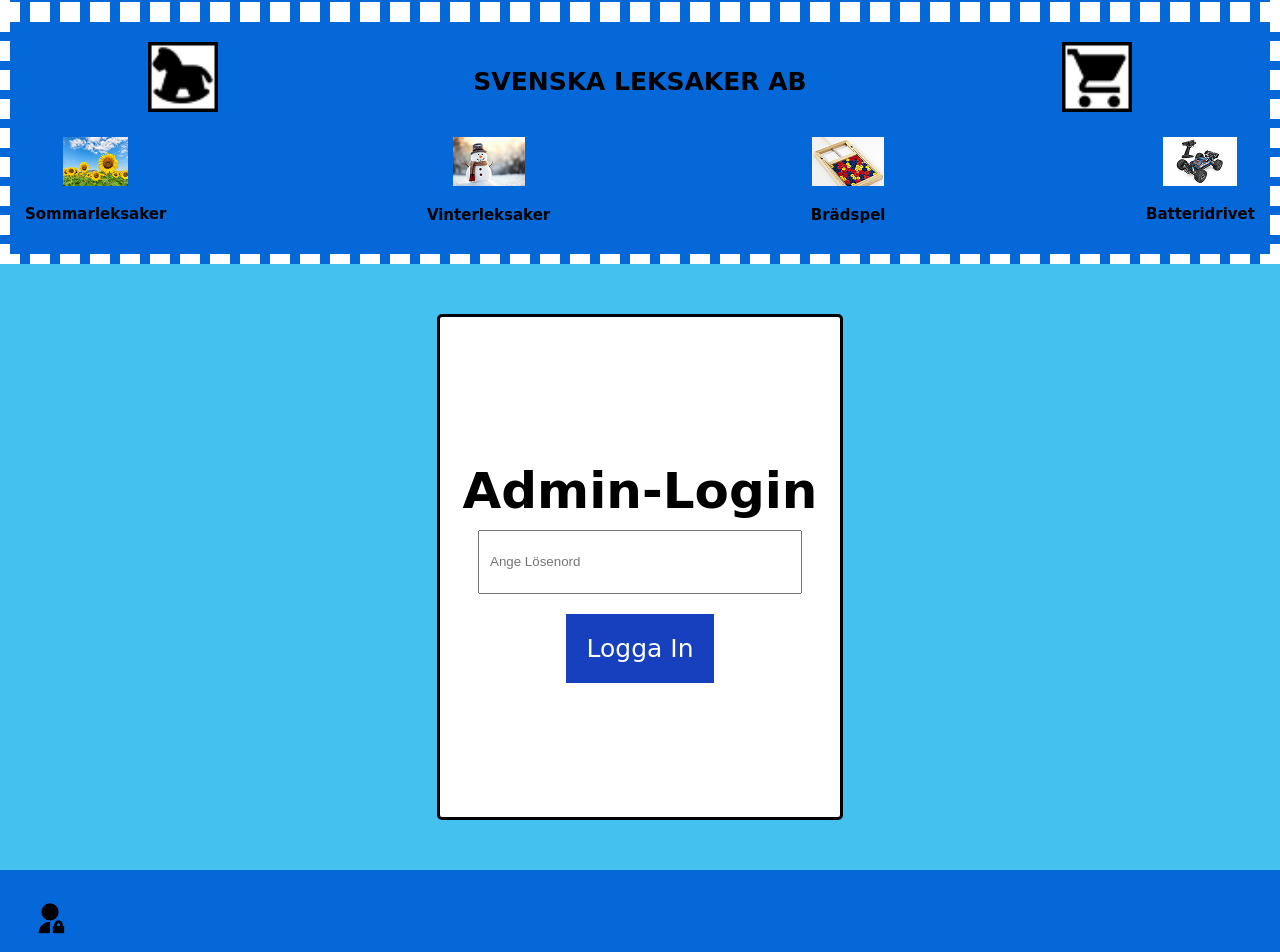
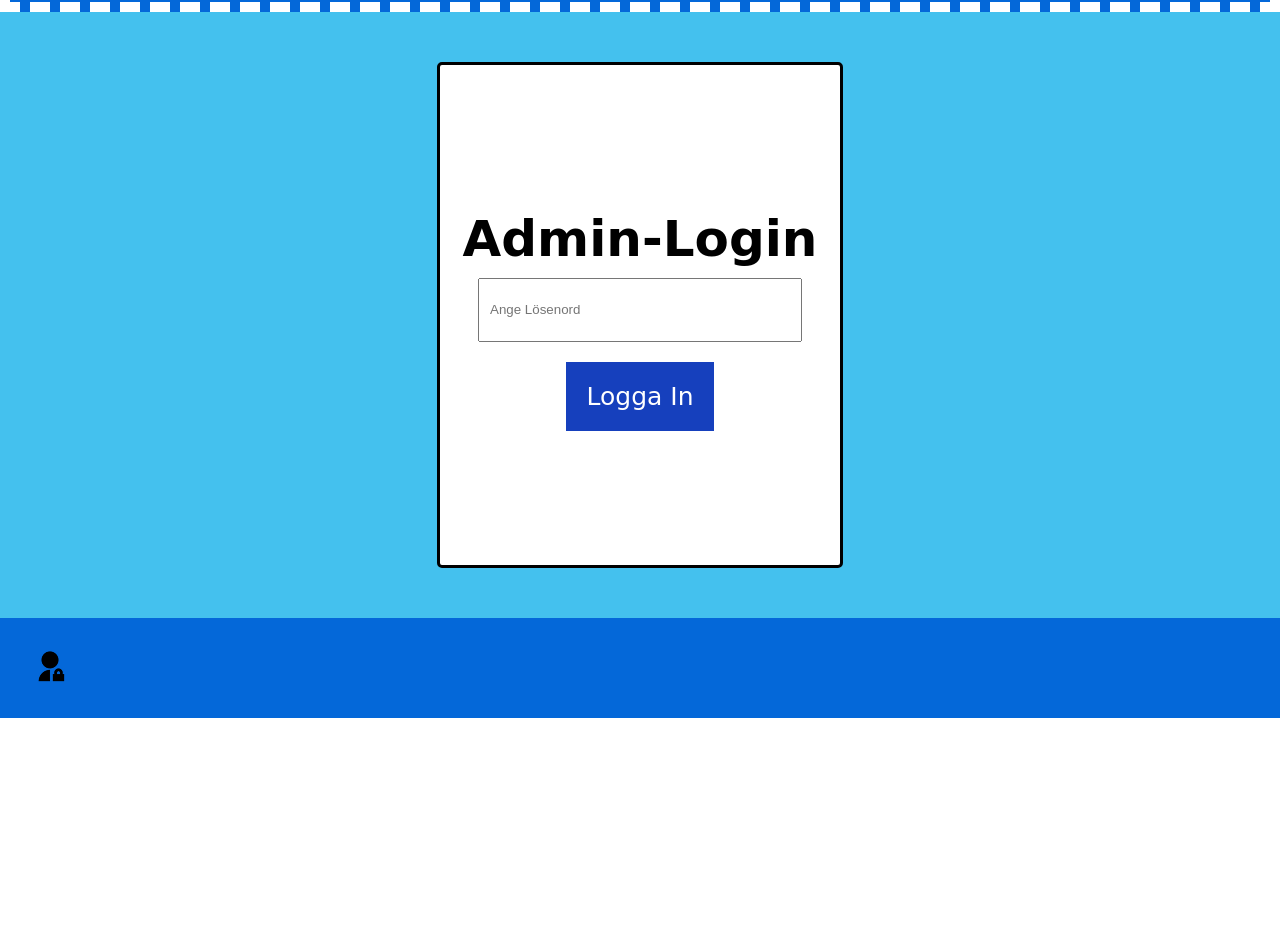
Before and after one commit to TimmyBartelius/my-app, a React (Vite) app: page /#/Cart/Login in a window 1280 px wide. Shown: the part 240-1192 px from the top of the page. After the commit the page ends 958 px from the top, so only its background shows below. Built offline with nearby package versions, Linux system fonts and the light colour scheme; no server answers; the database is empty.

Commit message:
Får se här

```diff
--- a/src/components/Login.jsx
+++ b/src/components/Login.jsx
@@ -2,8 +2,6 @@ import { useState } from "react";
 import { useNavigate } from "react-router-dom";
 import Joi from "joi";
 import "./Loginstyle.css";
-import Header from "./Header";
-import Footer from "./Footer";
 
 const schema = Joi.string().required().messages({
   "string.empty": "Lösenordet krävs.",
@@ -41,7 +39,6 @@ export default function AdminPasswordInput({ onChange }) {
 
   return (
     <>
-      <Header />
       <div className="admin-field">
         <label className="admin-text" htmlFor="admin-password">
           Admin-Login
@@ -60,7 +57,6 @@ export default function AdminPasswordInput({ onChange }) {
         {error && <p className="error-field">{error}</p>}
         {successMessage && <p className="success-field">{successMessage}</p>}
       </div>
-      <Footer />
     </>
   );
 }
```
